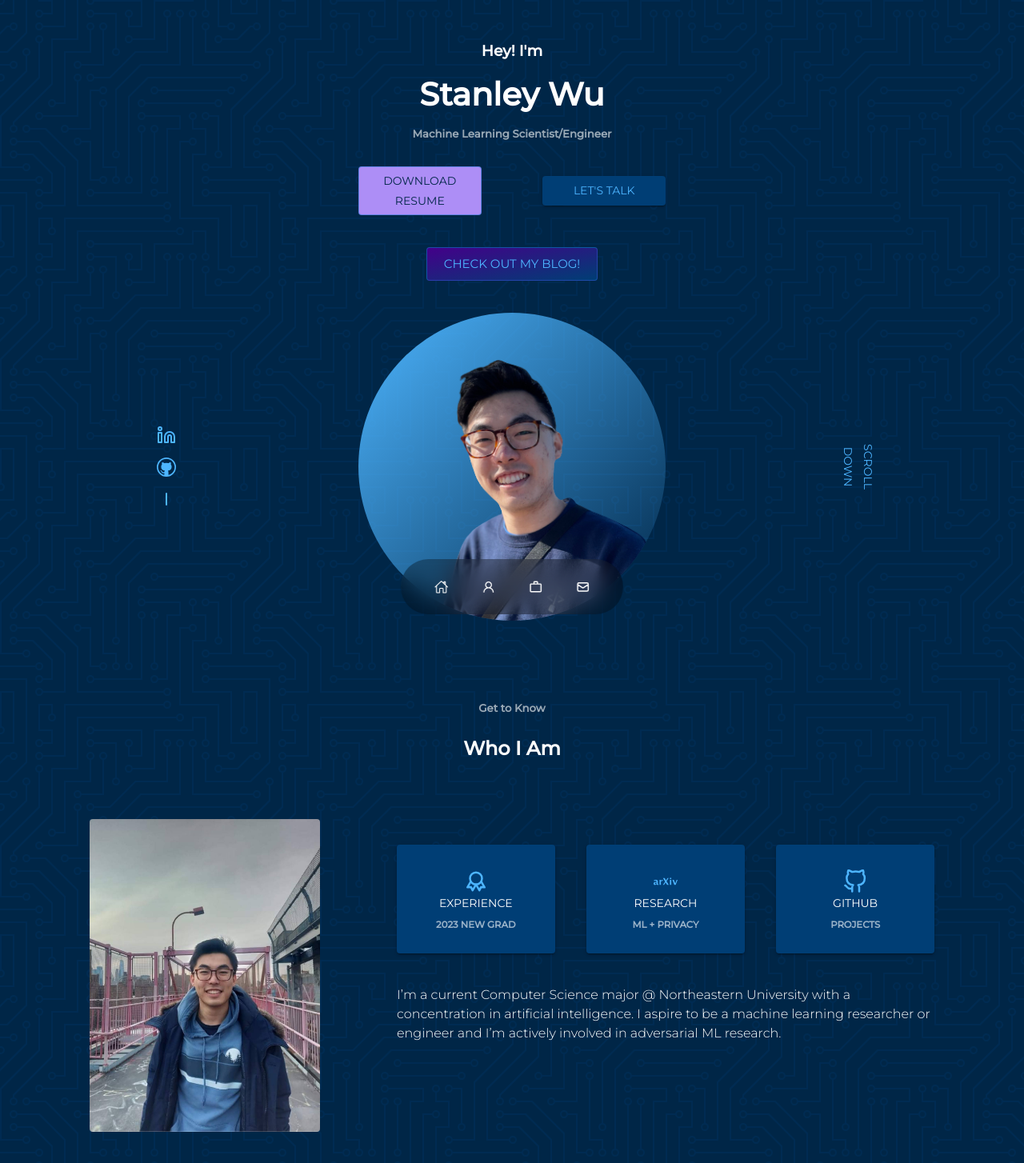
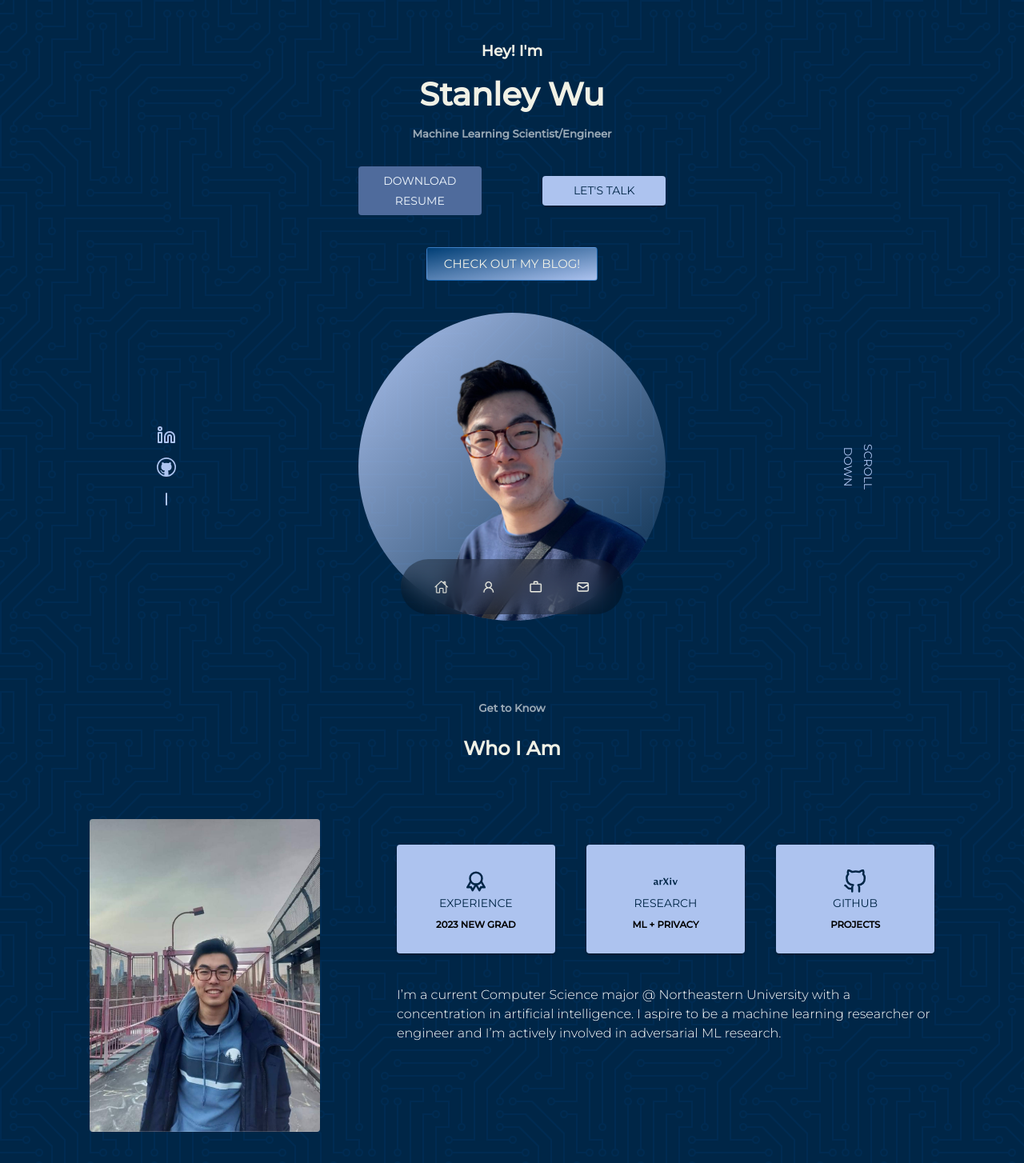
Before and after one commit to stanleykywu/stanley-portfolio-website, a React (Create React App) app: page / in a window 1280 px wide. Shown: the top 1454 px of the page at 80% size. Built offline with nearby package versions, Linux system fonts and the light colour scheme; what raw.macro would draw is missing.

Commit message:
Color palette cutover

```diff
--- a/package.json
+++ b/package.json
@@ -7,6 +7,7 @@
     "@emotion/styled": "^11.10.0",
     "@mui/icons-material": "^5.8.4",
     "@mui/material": "^5.10.0",
+    "@mui/styles": "^5.9.3",
     "@testing-library/jest-dom": "^5.16.5",
     "@testing-library/react": "^13.3.0",
     "@testing-library/user-event": "^13.5.0",
--- a/src/index.css
+++ b/src/index.css
@@ -29,10 +29,24 @@ body {
     color: rgba(255, 255, 255, 0.6);
 }
 
+.text__darker {
+    margin-top: 5px;
+    color: black
+}
+
+.white__color {
+    color: #fff
+}
+
+.slight__hover:hover {
+    background-color: #f1f1e6 !important;
+    color: #002647 !important
+}
+
 .white__hover:hover {
-    background-color: transparent;
-    color: white !important
-  }
+    background-color: transparent !important;
+    color: #f1f1e6 !important
+}
 
 /* =============== MEDIA QUERIES (MEDIUM DEVICES) =============== */
 @media screen and (max-width: 1024px) {
--- a/src/pages/blog/Blog.js
+++ b/src/pages/blog/Blog.js
@@ -37,7 +37,7 @@ const theme = createTheme({
       default: "#002647"
     },
     text: {
-      primary: "#ffffff"
+      primary: "#fff"
     },
   },
   typography: {
--- a/src/pages/blog/MainFeaturedPost.js
+++ b/src/pages/blog/MainFeaturedPost.js
@@ -14,7 +14,7 @@ function MainFeaturedPost(props) {
       sx={{
         position: 'relative',
         backgroundColor: 'grey.800',
-        color: '#fff',
+        color: '#f1f1e6',
         mb: 4,
         backgroundSize: 'cover',
         backgroundRepeat: 'no-repeat',
--- a/src/pages/home/about/About.jsx
+++ b/src/pages/home/about/About.jsx
@@ -1,12 +1,12 @@
 import React from 'react'
 import ME from '../../../assets/me-about.jpg'
+import '../../../index.css'
 import {TbAward} from 'react-icons/tb'
 import {SiArxiv} from 'react-icons/si'
 import {FiGithub} from 'react-icons/fi'
 import { Avatar, Button, Container, Grid } from '@mui/material'
 import useMediaQuery from '@mui/material/useMediaQuery';
 import { useTheme } from '@mui/material/styles';
-
 
 const About = () => {
   const theme = useTheme();
@@ -26,33 +26,35 @@ const About = () => {
             <div align='left'>
               <Grid container alignItems="center" paddingTop={4} paddingBottom={5} paddingRight={0} columns={{ xs: 5, md: 8.5 }}>
                 <Grid item xs={5} md={2.5}>
-                  <Button variant='contained' href='https://www.linkedin.com/in/stanleykywu/details/experience/' target='_blank' rel="noopener noreferrer" sx={{ display: 'flex', flexDirection: 'column', backgroundColor: '#003e75'}}>
+                  <Button variant='contained' href='https://www.linkedin.com/in/stanleykywu/details/experience/' target='_blank' rel="noopener noreferrer" sx={{ display: 'flex', flexDirection: 'column', backgroundColor: '#adc3ef'}} className='slight__hover'>
                     &nbsp;
-                    <TbAward size={30} style={{color: '#4db5ff'}} className={"white__hover"}/>
-                    <div style={{ wordWrap: "break-word" }}>Experience</div>
-                    <h5 className="text__light__only">2023 New Grad</h5>
+                    <TbAward size={30} style={{color: '#002647'}}/>
+                    <div style={{ wordWrap: "break-word", color: "#002647" }}>Experience</div>
+                    <h5 className="text__darker">2023 New Grad</h5>
                   </Button>
                 </Grid>
                 <Grid item xs={0} md={0.5}/>
                 <Grid item xs={5} md={2.5}>
-                  <Button variant='contained' href='https://arxiv.org/abs/2205.06369' target='_blank' rel="noopener noreferrer" sx={{ display: 'flex', flexDirection: 'column', backgroundColor: '#003e75' }}>
+                  <Button variant='contained' href='https://arxiv.org/abs/2205.06369' target='_blank' rel="noopener noreferrer" sx={{ display: 'flex', flexDirection: 'column', backgroundColor: '#adc3ef' }} className='slight__hover'>
                     &nbsp;
-                    <SiArxiv size={30} style={{color: '#4db5ff'}} className={"white__hover"}/>
-                    <div>Research</div>
-                    <h5 className="text__light__only">Ml + Privacy</h5>
+                    <SiArxiv size={30} style={{color: '#002647'}}/>
+                    <div style={{ wordWrap: "break-word", color: "#002647" }}>Research</div>
+                    <h5 className="text__darker">Ml + Privacy</h5>
                   </Button>
                 </Grid>
                 <Grid item xs={0} md={0.5}/>
                 <Grid item xs={5} md={2.5}>
-                  <Button variant='contained' href='https://github.com/stanleykywu?tab=repositories' target='_blank' rel="noopener noreferrer" sx={{ display: 'flex', flexDirection: 'column', backgroundColor: '#003e75' }}>
+                  <Button variant='contained' href='https://github.com/stanleykywu?tab=repositories' target='_blank' rel="noopener noreferrer" sx={{ display: 'flex', flexDirection: 'column', backgroundColor: '#adc3ef' }} className='slight__hover'>
                     &nbsp;
-                    <FiGithub size={30} style={{color: '#4db5ff'}} className={"white__hover"}/>
-                    <div>GitHub</div>
-                    <h5 className="text__light__only">Projects</h5>
+                    <FiGithub size={30} style={{color: '#002647'}}/>
+                    <div style={{ wordWrap: "break-word", color: "#002647" }}>GitHub</div>
+                    <h5 className="text__darker">Projects</h5>
                   </Button>
                 </Grid>
               </Grid>
-              I’m a current Computer Science major @ Northeastern University with a concentration in artificial intelligence. I aspire to be a machine learning researcher or engineer and I’m actively involved in adversarial ML research.
+              <div className='white__color'>
+                I’m a current Computer Science major @ Northeastern University with a concentration in artificial intelligence. I aspire to be a machine learning researcher or engineer and I’m actively involved in adversarial ML research.
+              </div>
             </div>
           </Grid>
         </Grid>
--- a/src/pages/home/experience/experience.css
+++ b/src/pages/home/experience/experience.css
@@ -5,7 +5,7 @@
 }
 
 .experience__container > div {
-    background: #003e75;
+    background: #324c70;
     padding: 2.4rem 5rem;
     border-radius: 2rem;
     border: 1px solid transparent;
@@ -13,8 +13,8 @@
 }
 
 .experience__container > div:hover {
-    background: transparent;
-    border-color: #ffff;
+    background: #4f6b9c;
+    border-color: #f1f1e6;
     cursor: default;
 }
 
@@ -36,7 +36,7 @@
 
 .experience__details-icon {
     margin-top: 6px;
-    color: #4db5ff;
+    color: #adc3ef;
 }
 
 .over__text {
--- a/src/pages/home/header/CTA.jsx
+++ b/src/pages/home/header/CTA.jsx
@@ -14,10 +14,11 @@ const CTA = () => {
           sx={{
             display: 'flex',
             flexDirection: 'column',
-            color: '#002647',
-            background: '#ad8ef6'
+            backgroundColor: '#4f6b9c',
+            color: '#f2f9ff',
+            borderColor: 'transparent'
           }}
-          className={"white__hover"}
+          className={"slight__hover"}
         >
           Download Resume
         </Button>
@@ -30,10 +31,10 @@ const CTA = () => {
           sx={{
             display: 'flex',
             flexDirection: 'column',
-            backgroundColor: '#003e75',
-            color: '#4db5ff',
+            backgroundColor: '#adc3ef',
+            color: '#002647',
           }}
-          className={"white__hover"}
+          className={"slight__hover"}
         >
           Let's Talk
         </Button>
--- a/src/pages/home/header/Header.jsx
+++ b/src/pages/home/header/Header.jsx
@@ -2,8 +2,27 @@ import React from 'react'
 import HeaderSocials from './HeaderSocials'
 import CTA from './CTA'
 import { Button, Container } from '@mui/material'
+import { makeStyles } from '@mui/styles';
+
+const useStyles = makeStyles({
+  btn: {
+    border: 'none',
+    cursor: 'pointer',
+    color: '#f2f9ff',
+    backgroundSize: '200%',
+    transition: '0.4s',
+    '&:hover': {
+      backgroundPosition: 'right',
+      border: 'none'
+    }
+  },
+   btn1: {
+     backgroundImage: 'linear-gradient(to right bottom, #4f6b9c, #adc3ef)'
+   }
+})
 
 const Header = () => {
+  const classes = useStyles()
   return (
     <Container id='header' align='center'>
       <div>
@@ -18,10 +37,10 @@ const Header = () => {
           sx={{
             marginTop: 5,
             marginBottom: 1,
-            color: '#4db5ff',
-            background: 'linear-gradient(to right bottom, #430089, #003e75)'
+            color: '#f1f1e6',
+            background: 'linear-gradient(to right bottom, #003e75, #adc3ef)'
           }}
-          className={"white__hover"}
+          className={ `${classes.btn} ${classes.btn1}` }
         >
           Check Out My Blog!
         </Button>
--- a/src/pages/home/header/HeaderSocials.jsx
+++ b/src/pages/home/header/HeaderSocials.jsx
@@ -19,19 +19,19 @@ const HeaderSocials = () => {
           }}
         >
           <IconButton variant='contained' href='https://linkedin.com/in/stanleykywu' target="_blank">
-            <FiLinkedin style={{color: '#4db5ff'}} className={"white__hover"}/>
+            <FiLinkedin style={{color: '#adc3ef'}} className={"white__hover"}/>
           </IconButton>
           <IconButton variant='contained' href='https://github.com/stanleykywu' target="_blank">
-            <VscGithub style={{color: '#4db5ff'}} className={"white__hover"}/>
+            <VscGithub style={{color: '#adc3ef'}} className={"white__hover"}/>
           </IconButton>
           <IconButton variant='contained'>
-            <TbMinusVertical style={{color: '#4db5ff'}}/>
+            <TbMinusVertical style={{color: '#adc3ef'}}/>
           </IconButton>
         </Box>
       </Grid>
       <Grid xs={0} md={2}></Grid>
       <Grid xs={4} md={4}>
-        <Avatar alt='Stanley Wu' src={ME} variant='circular' sx={{ width: 'auto', height: 'auto' }} style={{background: 'linear-gradient(to right bottom, #4db5ff, transparent)'}}/>
+        <Avatar alt='Stanley Wu' src={ME} variant='circular' sx={{ width: 'auto', height: 'auto' }} style={{background: 'linear-gradient(to right bottom, #adc3ef, transparent)'}}/>
       </Grid>
       <Grid xs={0} md={2}></Grid>
       <Grid xs={1} md={1}>
@@ -41,7 +41,7 @@ const HeaderSocials = () => {
           sx={{
             display: 'flex',
             flexDirection: 'column',
-            color: '#4db5ff',
+            color: '#adc3ef',
             transform: 'rotate(90deg)'
           }}
           className={"white__hover"}
--- a/src/pages/home/home.jsx
+++ b/src/pages/home/home.jsx
@@ -13,7 +13,7 @@ const theme = createTheme({
         default: "#002647"
       },
       text: {
-        primary: "#ffffff"
+        primary: "#f1f1e6"
       },
     },
     typography: {
--- a/src/pages/home/nav/nav.css
+++ b/src/pages/home/nav/nav.css
@@ -19,7 +19,7 @@ nav a {
     padding: 0.9rem;
     border-radius: 50%;
     display: flex;
-    color: #fff;
+    color: #f1f1e6;
     font-size: 1.1rem;
 }
 
```
Also changed, not shown: 1 other file (tests, documents, lock files or other folders).
